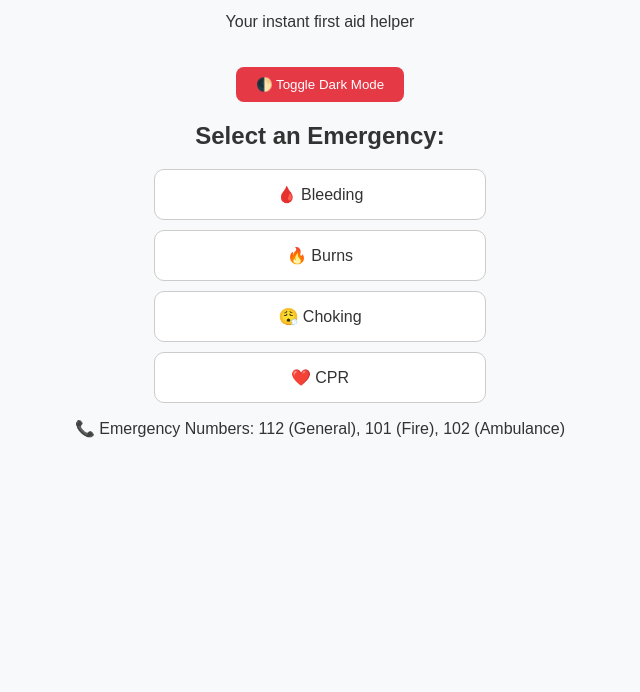
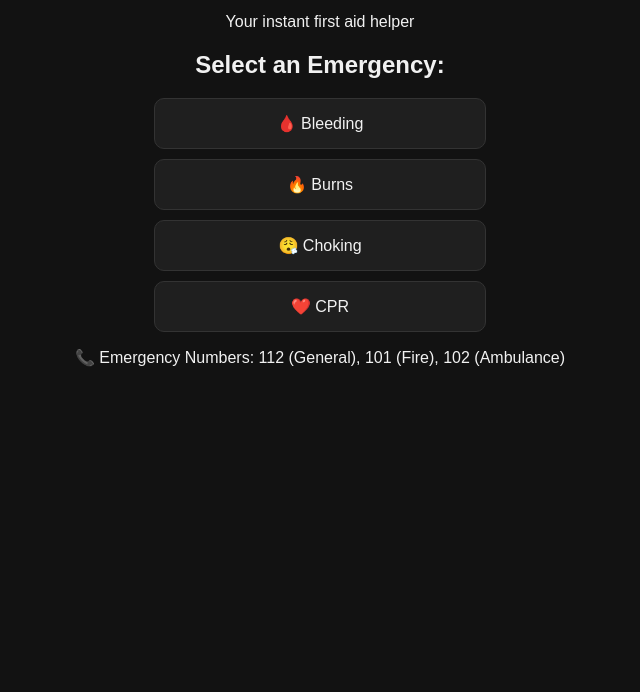
Before and after one commit to suvancodes/QuickAid, a plain HTML site: page index.html in a window 1280 px wide. Shown: the part 108-800 px from the top of the page, without its empty margins (320-960 px from the left). Drawn offline with Linux system fonts and the light colour scheme.

Commit message:
Update index.html

```diff
--- a/index.html
+++ b/index.html
@@ -6,11 +6,10 @@
   <title>QuickAid - First Aid Guide</title>
   <link rel="stylesheet" href="style.css" />
 </head>
-<body>
+<body class="dark">
   <header>
     <h1>🩺 QuickAid</h1>
     <p>Your instant first aid helper</p>
-    <button id="toggle-dark" onclick="toggleDarkMode()">🌓 Toggle Dark Mode</button>
   </header>
 
   <main>
```
